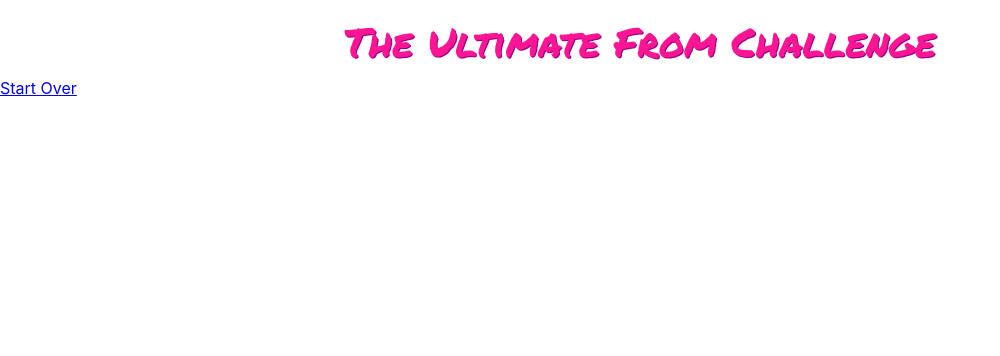
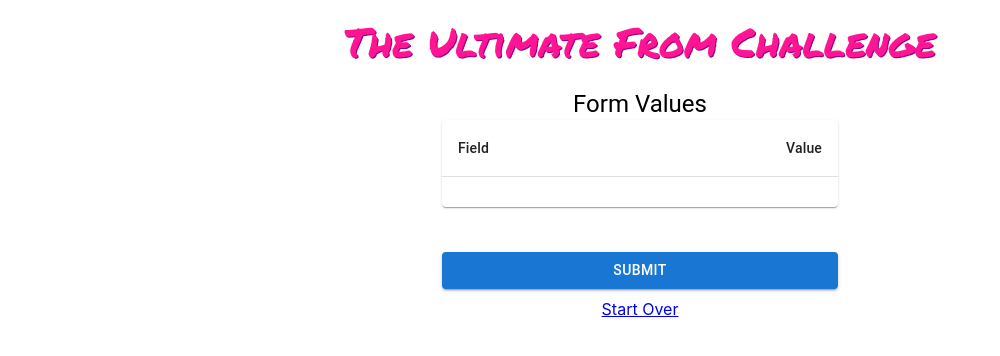
Before and after one commit to djambo05/complex-web-app, a React (Create React App) app: page /result in a window 1280 px wide. Shown: the top 356 px of the page, without its empty margins (0-1000 px from the left). Built offline with nearby package versions, Linux system fonts and the light colour scheme.

Commit message:
FINISHED

```diff
--- a/src/App.js
+++ b/src/App.js
@@ -1,14 +1,9 @@
-import { Link, RouterProvider, createBrowserRouter } from "react-router-dom";
+import { RouterProvider, createBrowserRouter } from "react-router-dom";
 import { Header } from "./components/Header";
 import { Step1 } from "./components/Step1";
 import { Step2 } from "./components/Step2";
 import { Step3 } from "./components/Step3";
-
-const Result = () => (
-  <>
-    <Link to="/"> Start Over</Link>
-  </>
-);
+import { Result } from "./components/Result";
 
 const router = createBrowserRouter([
   { path: "/", element: <Step1 /> },
--- /dev/null
+++ b/src/components/Result.js
@@ -0,0 +1,103 @@
+import React, { useState } from "react";
+import { MainContainer } from "./MainContainer";
+import {
+  TableCell,
+  TableContainer,
+  TableHead,
+  TableRow,
+  Typography,
+  Table,
+  TableBody,
+  Paper,
+  List,
+  ListItem,
+  ListItemIcon,
+  ListItemText,
+} from "@mui/material";
+import { useData } from "../DataContext";
+import { Link } from "react-router-dom";
+import { InsertDriveFile } from "@mui/icons-material";
+import { PrimaryButton } from "./PrimaryButton";
+import Swal from "sweetalert2";
+import Confetti from "react-confetti";
+import env from "../env";
+
+export const Result = () => {
+  const [success, setSuccess] = useState(false);
+  const { data } = useData();
+  const entries = Object.entries(data).filter((entry) => entry[0] !== "files");
+  console.log(entries);
+  const { files } = data;
+
+  const onSubmit = async () => {
+    const formData = new FormData();
+    console.log(data);
+
+    if (data.files) {
+      data.files.forEach((file) => {
+        formData.append("files", file, file.name);
+      });
+    }
+
+    entries.forEach((entry) => {
+      formData.append(entry[0], entry[1]);
+    });
+
+    const res = await fetch(env.url, {
+      method: "POST",
+      body: formData,
+    });
+
+    if (res.status === 200) {
+      Swal.fire("Great job", "You've passed the challegne", "success");
+      setSuccess(true);
+    }
+  };
+  if (success) {
+    return <Confetti />;
+  }
+  return (
+    <MainContainer>
+      <Typography component="h2" variant="h5">
+        Form Values
+      </Typography>
+      <TableContainer sx={{ marginBottom: "30px" }} component={Paper}>
+        <Table sx={{ marginBottom: "30px" }}>
+          <TableHead>
+            <TableRow>
+              <TableCell>Field</TableCell>
+              <TableCell align="right">Value</TableCell>
+            </TableRow>
+          </TableHead>
+          <TableBody>
+            {entries.map((entry) => (
+              <TableRow key={entry[0]}>
+                <TableCell>{entry[0]}</TableCell>
+                <TableCell align="right">{entry[1]}</TableCell>
+              </TableRow>
+            ))}
+          </TableBody>
+        </Table>
+      </TableContainer>
+      {files && (
+        <>
+          <Typography component="h2" variant="h5">
+            Files
+          </Typography>
+          <List>
+            {files.map((f, index) => (
+              <ListItem key={index}>
+                <ListItemIcon>
+                  <InsertDriveFile />
+                </ListItemIcon>
+                <ListItemText primary={f.name} secondary={f.size} />
+              </ListItem>
+            ))}
+          </List>
+        </>
+      )}
+      <PrimaryButton onClick={() => onSubmit()}>Submit</PrimaryButton>
+      <Link to="/">Start Over</Link>
+    </MainContainer>
+  );
+};
--- a/src/components/Step3.js
+++ b/src/components/Step3.js
@@ -6,12 +6,17 @@ import { FileInput } from "./FileInput";
 import { useForm } from "react-hook-form";
 import { PrimaryButton } from "./PrimaryButton";
 import { useNavigate } from "react-router-dom";
+import { useData } from "../DataContext";
 
 export const Step3 = () => {
-  const { control, handleSubmit } = useForm();
+  const { data, setValues } = useData();
+  const { control, handleSubmit } = useForm({
+    defaultValues: { files: data.files },
+  });
   const navigate = useNavigate();
   const onSubmit = (data) => {
     navigate("/result");
+    setValues(data);
   };
 
   return (
--- /dev/null
+++ b/src/env.js
@@ -0,0 +1,5 @@
+const env = {
+  url: "http://10.66.66.2:57576",
+};
+
+export default env;
```
Also changed, not shown: 1 other file (tests, documents, lock files or other folders).
